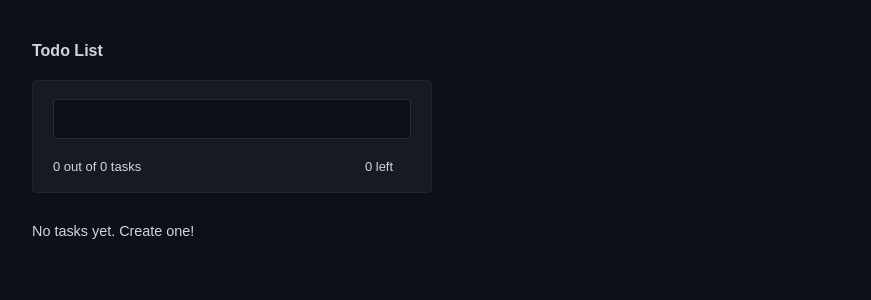
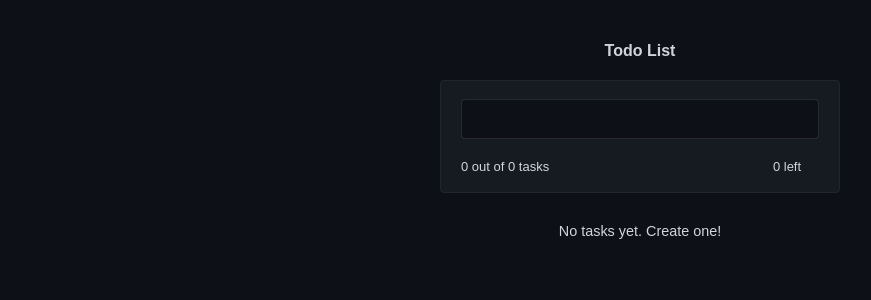
Before and after one commit to cesarcode-init/react-typescript-todo-app, a React (Create React App) app: page / in a window 1280 px wide. Shown: the top 300 px of the page, without its empty margins (0-871 px from the left). Built offline with nearby package versions, Linux system fonts and the light colour scheme.

Commit message:
style: format code

```diff
--- a/src/components/Todos/Form/Form.module.css
+++ b/src/components/Todos/Form/Form.module.css
@@ -1,26 +1,21 @@
 .form {
-    padding-top: 1.1rem;
-    padding-bottom: 1.1rem;
-    padding-left: 1.25rem;
-    padding-right: 1.25rem;
+    padding: 1.1rem 1.25rem;
     border-radius: 0.25rem;
     background: #161b22;
     max-width: 25rem;
     position: relative;
     border: 0.2px solid #21262d;
+    margin: 0 auto;
 }
 
 .input {
     background: #0D1117;
     color: #c9D1d9;
-    border: 0.1px solid rgba(146, 142, 142, 0.206);
+    border: 0.1px solid #928e8e35;
     display: block;
     width: 100%;
-    padding-top: 0.65rem;
-    padding-bottom: 0.65rem;
-    padding-left: 0.75rem;
-    padding-right: 0.75rem;
-    box-shadow: 0 1px 2px 0 rgb(0 0 0 / 0.05);
+    padding: 0.65rem 0.75rem;
+    box-shadow: 0 1px 2px 0 #0000000d;
     border-radius: 0.25rem;
     outline: none;
     font-size: 1rem;
--- a/src/components/Todos/Form/TodoList/TodoList.module.css
+++ b/src/components/Todos/Form/TodoList/TodoList.module.css
@@ -5,6 +5,7 @@
     max-width: 25rem;
     display: flex;
     flex-direction: column-reverse;
+    margin: 1rem auto;
 }
 
 .empty {
--- a/src/components/Todos/Todos.module.css
+++ b/src/components/Todos/Todos.module.css
@@ -1,5 +1,6 @@
 .Todo {
     padding: 2rem 2rem;
+    text-align: center;
 }
 
 .heading {
```
